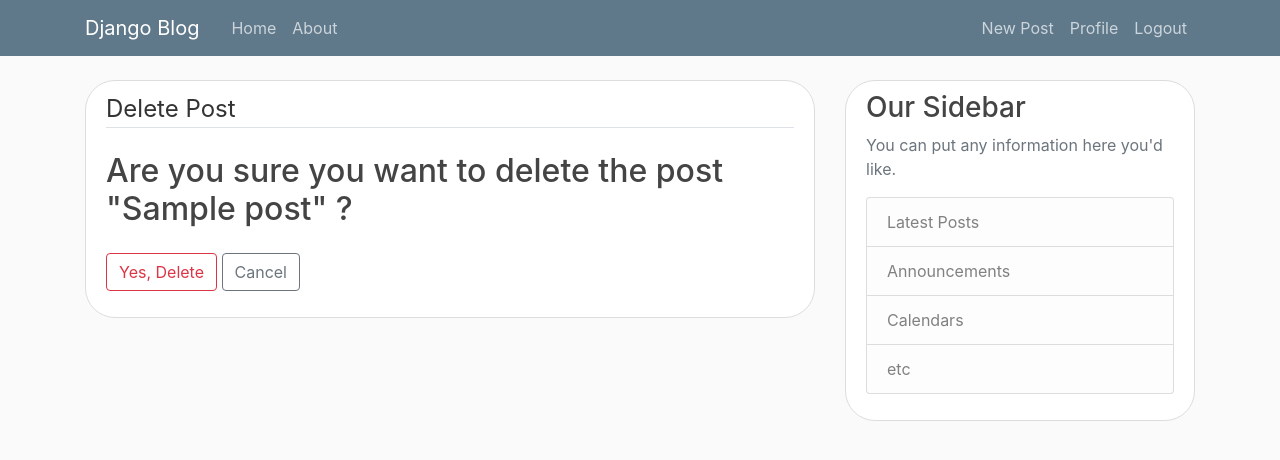
After one commit to Abdulrhman19/dj_blog_project, a Django app: page /post/1/delete/ in a window 1280 px wide. The commit adds this page. Shown: the top 460 px of the page. Run offline with Django 3.2, Linux system fonts and the light colour scheme; a user stored in the database is signed in; tables that the repository leaves empty hold one stand-in row (values such as "Sample post"); some libraries are stand-ins or nearby versions.

Commit message:
Delete & Update functionalities are DONE.

```diff
--- a/blog/models.py
+++ b/blog/models.py
@@ -1,6 +1,7 @@
 from django.db import models
 from django.contrib.auth.models import User
 from django.utils import timezone
+from django.urls import reverse
 
 class Post(models.Model):
     title = models.CharField(max_length=100)
@@ -10,3 +11,6 @@ class Post(models.Model):
 
     def __str__(self):
         return self.title
+
+    def get_absolute_url(self):
+        return reverse('blog:post-detail', kwargs={'pk':self.pk})
--- a/blog/templates/blog/base.html
+++ b/blog/templates/blog/base.html
@@ -40,6 +40,7 @@
                     <!-- Navbar Right Side -->
                     <div class="navbar-nav">
                         {% if user.is_authenticated %}
+                            <a  class="nav-item nav-link" href="{% url 'blog:post-create' %}">New Post</a>
                             <a  class="nav-item nav-link" href="{% url 'users:profile' %}">Profile</a>
                             <a class="nav-item nav-link" href="{% url 'users:logout' %}">Logout</a>
                         {% else %}
--- a/blog/templates/blog/home.html
+++ b/blog/templates/blog/home.html
@@ -8,7 +8,7 @@
                     <a class="mr-2" href="#">{{ post.author }}</a>
                     <small class="text-muted">{{ post.date_posted | date:'F d, Y ' }}</small>
                 </div>
-                <h2><a class="article-title" href="#">{{ post.title }}</a></h2>
+                <h2><a class="article-title" href="{% url 'blog:post-detail' post.id %}">{{ post.title }}</a></h2>
                 <p class="article-content">{{ post.content }}</p>
             </div>
         </article>
--- /dev/null
+++ b/blog/templates/blog/post_confirm_delete.html
@@ -0,0 +1,17 @@
+{% extends 'blog/base.html' %}
+
+{% block content %}
+    <div class="content-section">
+        <form method="POST" action="">
+            {% csrf_token %}
+            <fieldset class="form-group">
+                <legend class="border-bottom mb-4">Delete Post</legend>
+                <h2>Are you sure you want to delete the post "{{object.title}}" ?</h2>
+            </fieldset>
+            <div class="form-group">
+                <button class="btn btn-outline-danger" type="submit">Yes, Delete</button>
+                <a class="btn btn-outline-secondary" href="{% url 'blog:post-detail' object.id %}">Cancel</a>
+            </div>
+        </form>
+    </div>
+{% endblock %}
--- a/blog/urls.py
+++ b/blog/urls.py
@@ -1,10 +1,21 @@
 from django.urls import path
+from .views import (
+    PostListView,
+    PostDetailView,
+    PostCreateView,
+    PostUpdateView,
+    PostDeleteView
+    )
 from . import views
 
 app_name = 'blog'
 
 urlpatterns = [
-    path('', views.home, name="blog-home"),
-    path('about/', views.about, name="blog-about"),
+    path('', PostListView.as_view(), name='blog-home'),
+    path('post/<int:pk>/', PostDetailView.as_view(), name='post-detail'),
+    path('post/new/', PostCreateView.as_view(), name='post-create'),
+    path('post/<int:pk>/update/', PostUpdateView.as_view(), name='post-update'),
+    path('post/<int:pk>/delete/', PostDeleteView.as_view(), name='post-delete'),
+    path('about/', views.about, name='blog-about'),
 
 ]
--- a/blog/views.py
+++ b/blog/views.py
@@ -1,7 +1,15 @@
 from django.shortcuts import render
+from django.contrib.auth.mixins import LoginRequiredMixin, UserPassesTestMixin
 from django.http import HttpResponse
+from django.views.generic import (
+    ListView,
+    DetailView,
+    CreateView,
+    UpdateView,
+    DeleteView,
+    )
 from .models import Post
-# Create your views here.
+
 
 def home(request):
     context = {
@@ -11,5 +19,53 @@ def home(request):
     return render(request, 'blog/home.html', context)
 
 
+class PostListView(ListView):
+    model = Post
+    template_name = "blog/home.html"    # <app>/<model><viewtype>.html
+    context_object_name = 'posts'
+    ordering = ['-date_posted']
+
+
+class PostDetailView(DetailView):
+    model = Post
+
+
+class PostCreateView(LoginRequiredMixin, CreateView):
+    model = Post
+    fields = ['title', 'content']
+
+    def form_valid(self, form):
+        """Set the current logged in user as the author of the new post"""
+        form.instance.author = self.request.user
+        return super().form_valid(form)
+
+
+class PostUpdateView(LoginRequiredMixin, UserPassesTestMixin, UpdateView):
+    model = Post
+    fields = ['title', 'content']
+
+    def form_valid(self, form):
+        """Set the current logged in user as the author of the new post"""
+        form.instance.author = self.request.user
+        return super().form_valid(form)
+
+    def test_func(self):
+        post = self.get_object()
+        if self.request.user == post.author:
+            return True
+        return False
+
+
+class PostDeleteView(LoginRequiredMixin, UserPassesTestMixin, DeleteView):
+    model = Post
+    success_url = '/'
+
+    def test_func(self):
+        post = self.get_object()
+        if self.request.user == post.author:
+            return True
+        return False
+
+
 def about(request):
     return render(request, 'blog/about.html', {'title': 'About'})
```
Also changed, not shown: blog/templates/blog/post_detail.html (added, +20 -0 lines), blog/templates/blog/post_form.html (added, +17 -0 lines), users/views.py (line endings or trailing spaces), 1 other file.
